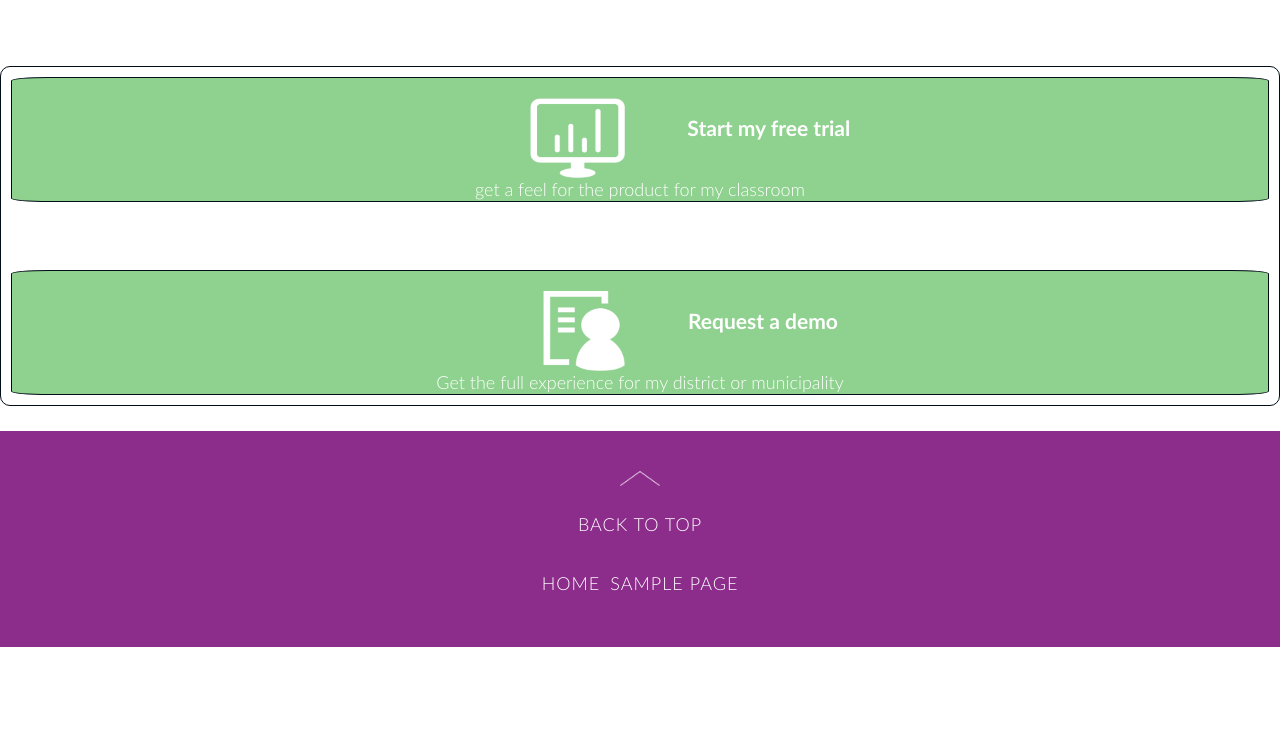
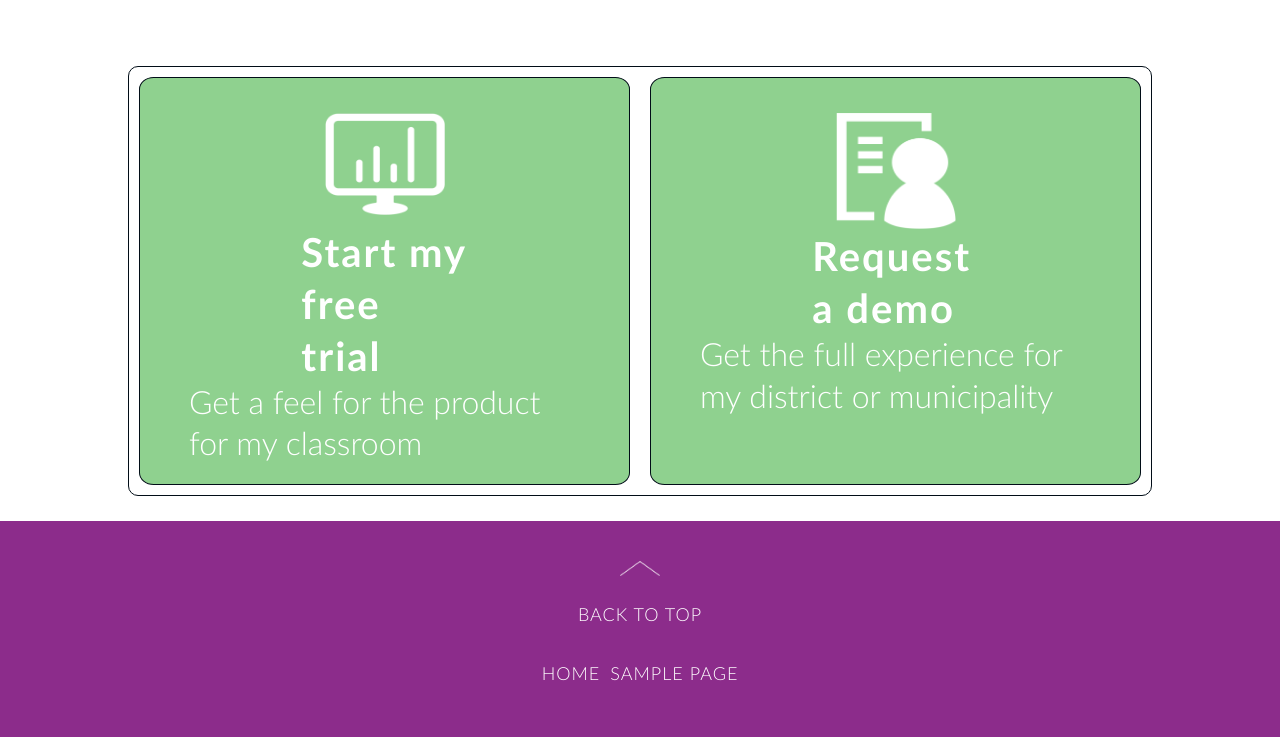
Before and after one commit to redacademy/ppa-spring-2016, a WordPress theme: template themes/dreamrider/cta.php in a window 1280 px wide. Shown: the part 88-825 px from the top of the page. Before the commit the page ends 735 px from the top, so only its background shows below. Run offline with PHP 8.4 and a stand-in for WordPress, Linux system fonts and the light colour scheme; the site name, menu and one post (Sample post) are stand-ins, and other content is empty; style sheets or scripts are compiled from the project's sources; some libraries are stand-ins or nearby versions.

Commit message:
desktop version of cta page

```diff
--- a/themes/dreamrider/cta.php
+++ b/themes/dreamrider/cta.php
@@ -13,17 +13,17 @@ get_header(); ?>
 
 			<div class="cta-link trial">
 				<a href="">
-					<div class="cta-link-inside">
+					<div class="cta-link-inside trial">
 						<img src="<?php echo get_template_directory_uri() ?>/images/monitor-icon.png" alt="Monitor Icon">
 						<h3>Start my free trial</h3>
 					</div>
-					<p>get a feel for the product for my classroom</p>
+					<p>Get a feel for the product for my classroom</p>
 				</a>
 			</div>
 
 			<div class="cta-link demo">
 				<a href="">
-				<div class="cta-link-inside">
+				<div class="cta-link-inside demo">
 					<img src="<?php echo get_template_directory_uri() ?>/images/person-icon.png" alt="Person Icon">
 					<h3>Request a demo</h3>
 				</div>
--- a/themes/dreamrider/sass/_page-templates.scss
+++ b/themes/dreamrider/sass/_page-templates.scss
@@ -135,3 +135,45 @@
     justify-content: center;
     align-items: center;
   }
+
+  //Desktop cta Page
+
+@include desktop {
+  .cta-container {
+    flex-direction: row;
+    width: 80%;
+  }
+  .cta-link {
+    height: auto;
+    width: 49%;
+    p {
+      font-size: 2rem;
+      margin-bottom: 20px;
+      text-align: left;
+    }
+  }
+  .cta-link-inside {
+    flex-direction: column;
+    img {
+      margin-left: 0;
+      margin-top: 35px;
+      width: 120px;
+      height: auto;
+    }
+    h3 {
+      font-size: 2.5rem;
+      margin-left: 33%;
+      margin-right: 33%;
+      line-height: 1.3;
+      letter-spacing: 2px;
+    }
+  }
+  .trial {
+    img {
+      margin-top: 35px;
+    }
+    h3 {
+      margin-top: 10px;
+    }
+  }
+}
```
Also changed, not shown: themes/dreamrider/sass/_navigation.scss (line endings or trailing spaces).
